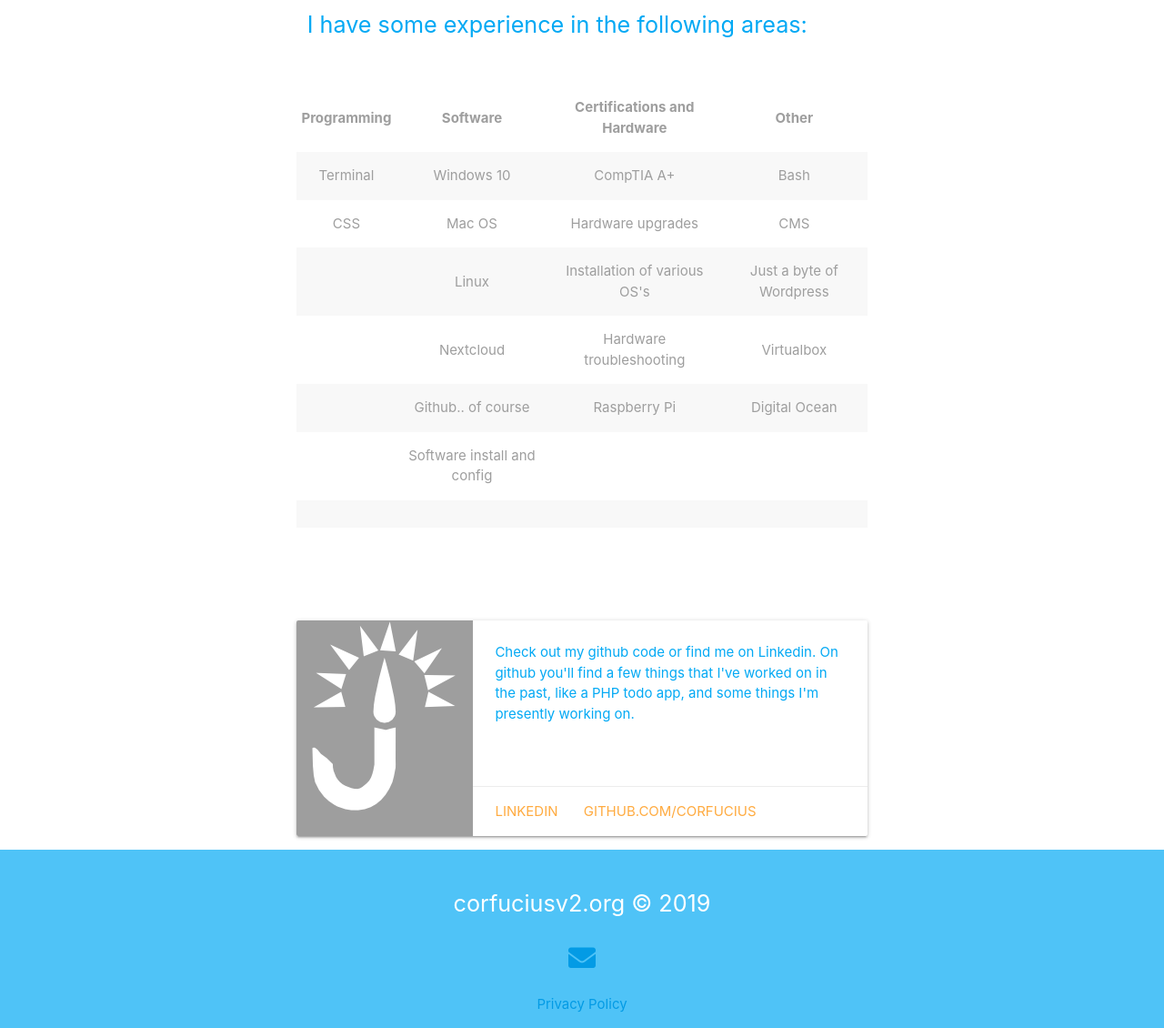
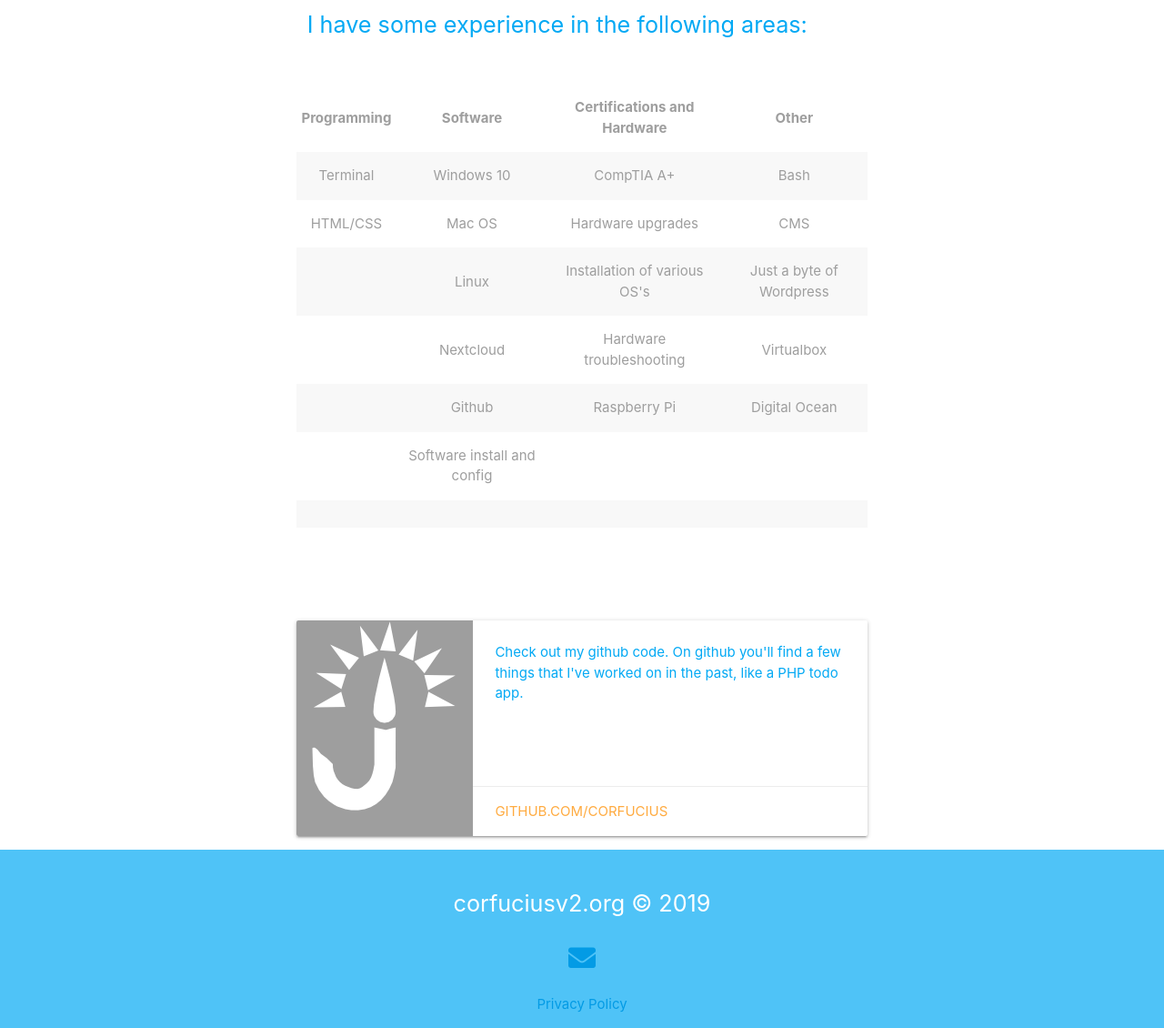
Before and after one commit to corfucius/corfuciusv2, a Django app: page /about in a window 1280 px wide. Shown: the part 617-1747 px from the top of the page at 91% size. Run offline with Django 3.2, Linux system fonts and the light colour scheme; some libraries are stand-ins or nearby versions.

Commit message:
about update

```diff
--- a/templates/pages/about.html
+++ b/templates/pages/about.html
@@ -41,7 +41,7 @@
             <td>Bash</td>
           </tr>
           <tr>
-            <td>CSS</td>
+            <td>HTML/CSS</td>
             <td>Mac OS</td>
             <td>Hardware upgrades</td>
             <td>CMS</td>
@@ -60,7 +60,7 @@
           </tr>
           <tr>
             <td></td>
-            <td>Github.. of course</td>
+            <td>Github</td>
             <td>Raspberry Pi</td>
             <td>Digital Ocean</td>
           </tr>
@@ -94,10 +94,10 @@
         </div>
         <div class="card-stacked">
           <div class="card-content light-grey light-blue-text">
-            <p>Check out my github code or find me on Linkedin. On github you'll find a few things that I've worked on in the past, like a PHP todo app, and some things I'm presently working on.</p>
+            <p>Check out my github code. On github you'll find a few things that I've worked on in the past, like a PHP todo app.</p>
           </div>
           <div class="card-action">
-            <a href="https://www.linkedin.com/in/cor-jones">Linkedin</a>
+            <!--<a href="https://www.linkedin.com/in/cor-jones">Linkedin</a>-->
             <a href="https://github.com/corfucius">github.com/corfucius</a>
           </div>
         </div>
```
